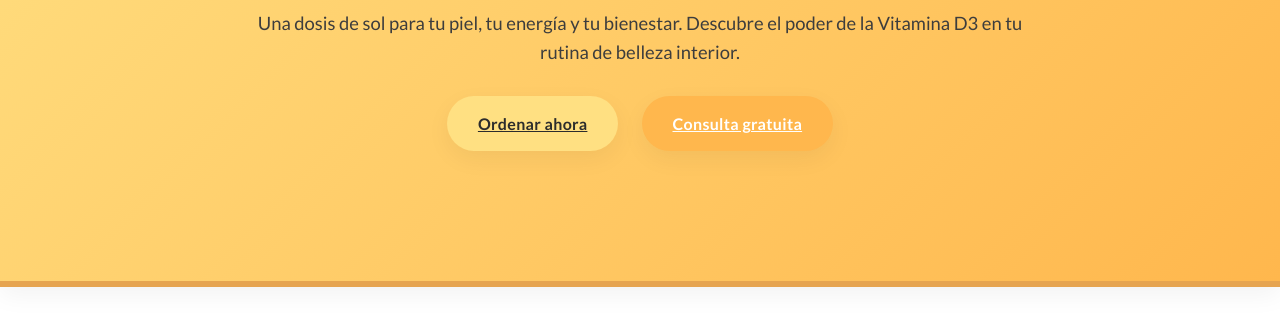
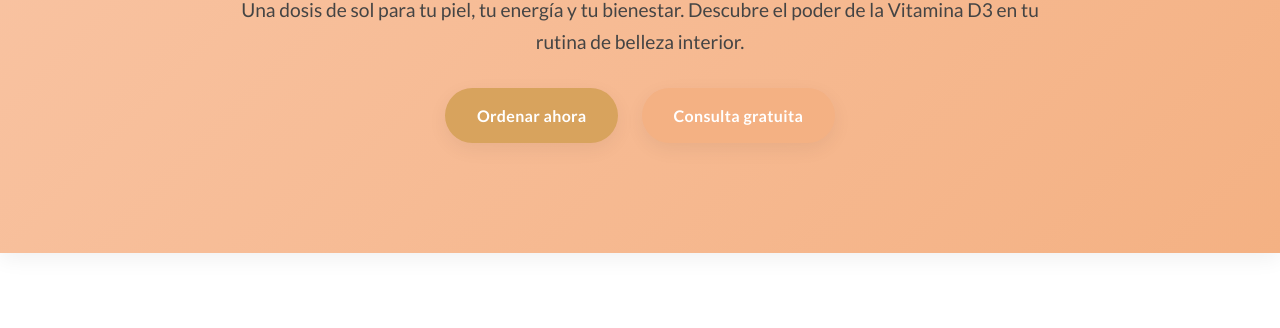
Before and after one commit to mariaisabelr77/Revolucionvitaminad3, a plain HTML site: page index.html in a window 1280 px wide. Shown: the part 265-593 px from the top of the page. Drawn offline with Linux system fonts and the light colour scheme.

Commit message:
Add files via upload

```diff
--- a/index.html
+++ b/index.html
@@ -5,19 +5,19 @@
   <meta name="viewport" content="width=device-width, initial-scale=1" />
   <title>Revolución de la Megadosis – Vitamina D3</title>
   <meta name="description" content="Conoce cómo la Vitamina D3 potencia la belleza, la vitalidad y el bienestar con un enfoque cálido y profesional.">
-  <link href="https://fonts.googleapis.com/css2?family=Montserrat:wght@600;700&family=Lato:wght@300;400;700&display=swap" rel="stylesheet">
+  <link href="https://fonts.googleapis.com/css2?family=Montserrat:wght@500;700&family=Lato:wght@300;400;700&display=swap" rel="stylesheet">
 
   <style>
     :root {
-      --white: #FFFFFF;
-      --ivory: #FFF8ED;
-      --yellow: #FFE082;
-      --orange: #FFB74D;
-      --gold: #E6A450;
-      --text: #2C2C2C;
-      --shadow: 0 8px 24px rgba(0,0,0,0.05);
-      --radius: 18px;
-      --transition: all .3s ease;
+      --white: #ffffff;
+      --beige: #fdf6f0;
+      --coral: #f9c5a5;
+      --gold: #d8a35d;
+      --text: #2a2a2a;
+      --accent: #f4b183;
+      --shadow: 0 6px 20px rgba(0,0,0,0.06);
+      --radius: 16px;
+      --transition: all 0.3s ease;
     }
 
     * { box-sizing: border-box; margin: 0; padding: 0; }
@@ -25,26 +25,25 @@
       font-family: 'Lato', sans-serif;
       background: var(--white);
       color: var(--text);
-      line-height: 1.6;
-      overflow-x: hidden;
+      line-height: 1.7;
     }
+
     h1, h2, h3 {
       font-family: 'Montserrat', sans-serif;
       color: var(--gold);
       line-height: 1.3;
     }
-    h1 { font-size: clamp(2.4rem, 4vw, 3.2rem); margin-bottom: .4em; }
-    h2 { font-size: clamp(1.6rem, 3vw, 2rem); margin-bottom: .3em; }
-    h3 { font-size: 1.2rem; margin-bottom: .2em; }
-    p { margin-bottom: 1em; }
+    h1 { font-size: clamp(2.5rem, 4vw, 3.5rem); margin-bottom: .5em; }
+    h2 { font-size: clamp(1.8rem, 3vw, 2.2rem); margin-bottom: .4em; }
+    h3 { font-size: 1.3rem; margin-bottom: .3em; }
+    p { margin-bottom: 1em; font-size: 1.05rem; }
 
     /* HEADER */
     header {
-      background: linear-gradient(135deg, var(--yellow), var(--orange));
+      background: linear-gradient(135deg, var(--coral), var(--accent));
       color: var(--text);
       text-align: center;
-      padding: 120px 20px;
-      border-bottom: 6px solid var(--gold);
+      padding: 100px 20px;
       box-shadow: var(--shadow);
     }
     .hero-text {
@@ -53,37 +52,39 @@
     }
     .hero-text h1 { color: var(--text); }
     .hero-text p {
-      color: #3d3d3d;
-      font-size: 1.15rem;
+      color: #444;
+      font-size: 1.2rem;
     }
 
     /* BUTTONS */
     .btn {
       display: inline-block;
-      padding: 14px 30px;
-      border-radius: 50px;
-      font-weight: 700;
+      padding: 14px 32px;
+      border-radius: 40px;
+      font-weight: 600;
+      font-size: 1rem;
       letter-spacing: .02em;
       transition: var(--transition);
       margin: 10px;
       box-shadow: var(--shadow);
+      text-decoration: none;
     }
     .btn-yellow {
-      background: var(--yellow);
-      color: var(--text);
-      border: 1px solid transparent;
+      background: var(--gold);
+      color: var(--white);
+      border: none;
     }
     .btn-yellow:hover {
-      background: #FFD54F;
+      background: #c48b45;
       transform: translateY(-2px);
     }
     .btn-orange {
-      background: var(--orange);
+      background: var(--accent);
       color: var(--white);
-      border: 1px solid transparent;
+      border: none;
     }
     .btn-orange:hover {
-      background: #FFA726;
+      background: #e89f6f;
       transform: translateY(-2px);
     }
 
@@ -106,7 +107,7 @@
       border-radius: var(--radius);
       padding: 28px;
       box-shadow: var(--shadow);
-      border-top: 5px solid var(--yellow);
+      border-left: 6px solid var(--accent);
       transition: var(--transition);
     }
     .card:hover {
@@ -116,7 +117,7 @@
 
     /* CTA */
     .cta {
-      background: var(--ivory);
+      background: var(--beige);
       text-align: center;
       color: var(--text);
       border-radius: var(--radius);
@@ -139,7 +140,7 @@
       font-weight: 600;
     }
 
-    /* SMOOTH SCROLL ANIMATION */
+    /* ANIMATION */
     @keyframes fadeUp {
       from { opacity: 0; transform: translateY(30px); }
       to { opacity: 1; transform: translateY(0); }
@@ -171,7 +172,7 @@
   </div>
 </section>
 
-<section style="background-color: var(--ivory);">
+<section style="background-color: var(--beige);">
   <div class="container">
     <h2>Beneficios dermatológicos de la Vitamina D3</h2>
     <div class="grid-3">
@@ -207,19 +208,4 @@
 </section>
 
 <section class="cta">
-  <h2>Empieza hoy tu revolución del bienestar</h2>
-  <p>Con solo una toma mensual × 3 meses, potencia tu energía, tu ánimo y la salud visible de tu piel.
-  Recibe asesoría médica gratuita y atención personalizada por WhatsApp.</p>
-  <a class="btn btn-yellow" href="https://wa.me/593979011200?text=Hola!%20Quiero%20ordenar%20Digeros%20Forte%20120.000UI" target="_blank">Ordenar ahora</a>
-  <a class="btn btn-orange" href="https://wa.me/593979011200?text=Hola!%20Deseo%20una%20consulta%20virtual%20gratuita%20sobre%20la%20Vitamina%20D3" target="_blank">Consulta médica gratuita</a>
-</section>
-
-<footer>
-  <p><strong>Digeros Forte</strong> · Revolución de la Megadosis – Vitamina D3</p>
-  <p>📞 1800 39 23 22 | *1010 | 📱 +593 96 822 3333 | 💬
-  <a href="https://wa.me/593979011200" target="_blank">WhatsApp 593979011200</a></p>
-  <p>Contenido educativo. No sustituye la consulta médica. Consulta siempre a tu profesional de salud.</p>
-</footer>
-
-</body>
-</html>
+  <
```
